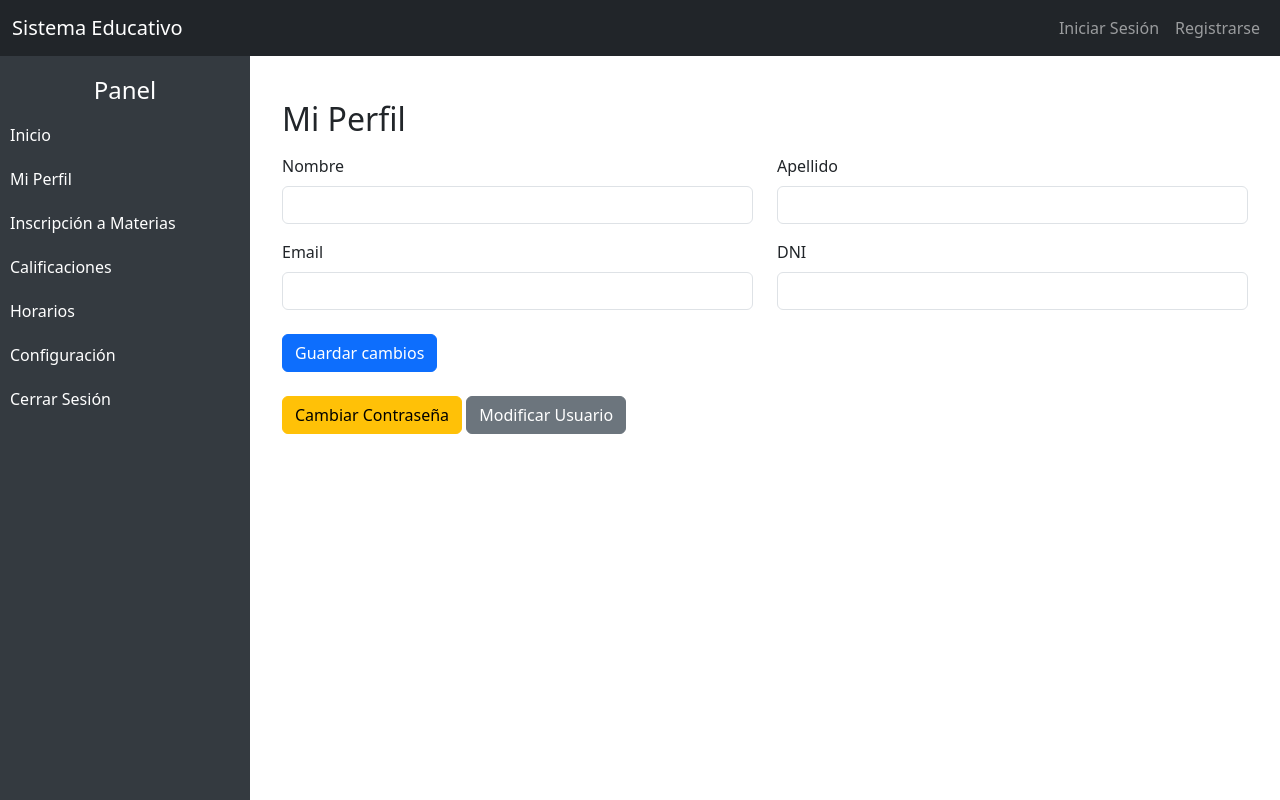
After one commit to JoacoM2003/gestorAlum, a Django app: template gestor/templates/profesores/perfil.html in a window 1280 px wide. The commit adds this page. Run offline with Django 5.2, Linux system fonts and the light colour scheme; the template is opened without the code that fills it, so the values that code supplies are empty.

Commit message:
perfil profesor

```diff
--- a/gestor/templates/base.html
+++ b/gestor/templates/base.html
@@ -68,7 +68,7 @@
     <div class="sidebar">
         <h4 class="text-center">Panel</h4>
         <a href="{% url 'home' %}">Inicio</a>
-        <a href="{% url 'perfil_alumno' %}">Mi Perfil</a>
+        <a href="{% url 'perfil' %}">Mi Perfil</a>
         <a href="{% url 'materias' %}">Inscripción a Materias</a>
         <a href="{% url 'calificaciones' %}">Calificaciones</a>
         <a href="">Horarios</a>
--- /dev/null
+++ b/gestor/templates/profesores/perfil.html
@@ -0,0 +1,42 @@
+{% extends "base.html" %}
+
+{% block content %}
+<div class="container mt-4">
+    <h2 class="mb-3">Mi Perfil</h2>
+
+    <form method="POST">
+        {% csrf_token %}
+
+        <div class="row">
+            <div class="col-md-6">
+                <label for="first_name" class="form-label">Nombre</label>
+                <input type="text" class="form-control" id="first_name" name="first_name" value="{{ user.first_name }}" required>
+            </div>
+            <div class="col-md-6">
+                <label for="last_name" class="form-label">Apellido</label>
+                <input type="text" class="form-control" id="last_name" name="last_name" value="{{ user.last_name }}" required>
+            </div>
+        </div>
+
+        <div class="row mt-3">
+            <div class="col-md-6">
+                <label for="email" class="form-label">Email</label>
+                <input type="email" class="form-control" id="email" name="email" value="{{ user.email }}" required>
+            </div>
+            <div class="col-md-6">
+                <label for="dni" class="form-label">DNI</label>
+                <input type="text" class="form-control" id="dni" name="dni" value="{{ profesor.dni }}" required readonly>
+            </div>
+        </div>
+
+        <div class="mt-4">
+            <button type="submit" class="btn btn-primary">Guardar cambios</button>
+        </div>
+    </form>
+
+    <div class="mt-4">
+        <a href="{% url 'password_change' %}" class="btn btn-warning">Cambiar Contraseña</a>
+        <a href="{% url 'editar_usuario' %}" class="btn btn-secondary">Modificar Usuario</a>
+    </div>
+</div>
+{% endblock %}
--- a/gestor/urls.py
+++ b/gestor/urls.py
@@ -6,7 +6,7 @@ urlpatterns = [
     path('signin/', views.signin, name='signin'),
     path('signout/', views.signout, name='signout'),
     path('signup/', views.signup, name='signup'),
-    path('perfil/', views.perfil_alumno, name='perfil_alumno'),
+    path('perfil/', views.perfil, name='perfil'),
     path('perfil/editar/', views.editar_usuario, name='editar_usuario'),
     path('perfil/cambiar-contraseña/', views.cambiar_contraseña, name='password_change'),
     path('materias/', views.materias, name='materias'),
```
Also changed, not shown: gestor/views.py (+37 -17 lines).
